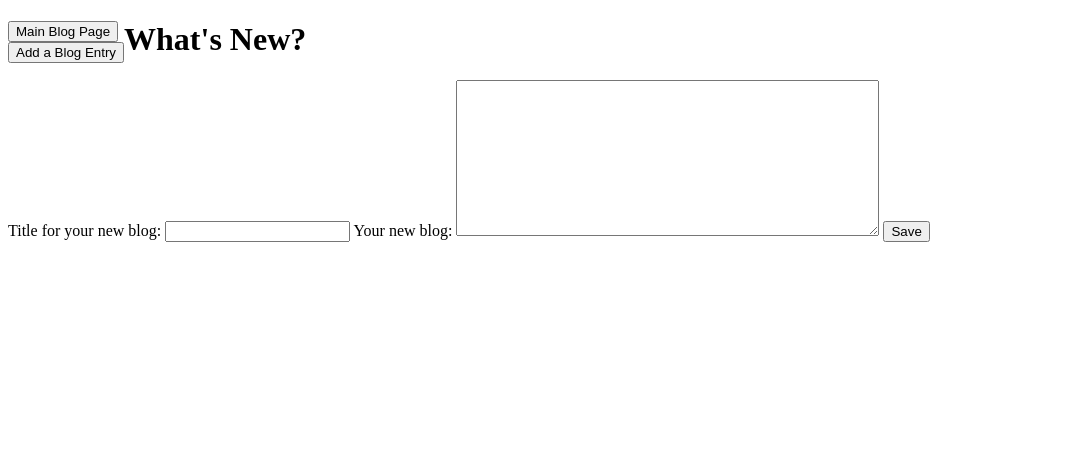
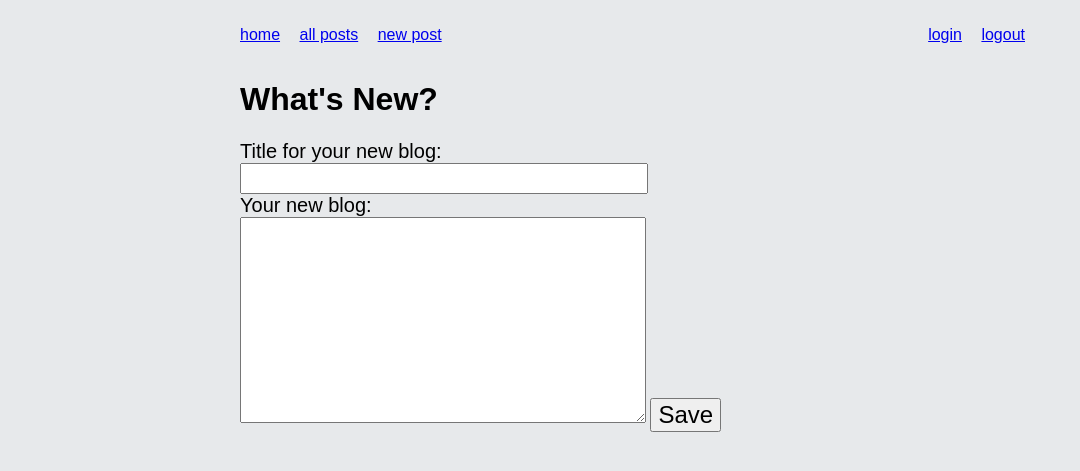
Before and after one commit to sbyrd96/blogz, a Flask app: page /newpost in a window 1280 px wide. Shown: the top 471 px of the page, without its empty margins (0-1080 px from the left). Run offline with Flask 2, Linux system fonts and the light colour scheme.

Commit message:
added style sheets, user class, templates

```diff
--- a/main.py
+++ b/main.py
@@ -8,6 +8,18 @@ app.config['SQLALCHEMY_ECHO'] = True
 db = SQLAlchemy(app)
 
 app.secret_key = "secretkey"
+
+
+
+class User(db.Model):
+    userid = db.Column(db.String(120), primary_key=True)
+    email = db.Column(db.String(120), unique=True)
+    password = db.Column(db.String(120))
+
+    def __repr__(self):
+        return '<User %r>' % self.email
+
+
 
 class Entry(db.Model):
 
@@ -25,12 +37,149 @@ class Entry(db.Model):
         else:
             return False
 
+def is_email(string):
+    atsign_index = string.find('@')
+    atsign_present = atsign_index >= 0
+    if not atsign_present:
+        return False
+    else:
+        domain_dot_index = string.find('.', atsign_index)
+        domain_dot_present = domain_dot_index >= 0
+        return domain_dot_present
+
+def text_present(string):
+    if string != "":
+        return True
+    else:
+        return False
+
+def blank_space(string):
+    blank_space = " "
+    if blank_space in string:
+        return True
+    else:
+        return False
+
 
 # main page
 
 @app.route("/")
 def index():
     return redirect("/blog")
+
+# sign up page
+@app.route("/signup", methods=['GET', 'POST'])
+def signup():
+    if request.method == 'GET':
+        return render_template('signup.html')
+    elif request.method == 'POST':
+        email = request.form['email']
+        username = request.form['username']
+        password = request.form['password']
+        verify = request.form['verify']
+
+        error_present = False
+
+        name_error = ""
+        name_blank_error = ""
+        name_len_error = ""
+        password_error = ""
+        pass_len_error = ""
+        pass_blank_error = ""
+        match_error = ""
+        mail_error = ""
+
+    # username validity check
+        if not text_present(username):
+            name_error = "This field is required. Please enter a username."
+            error_present = True
+
+        if blank_space(username):
+            name_blank_error = "Blank spaces are not allowed. Please try again."
+            error_present = True
+
+        if len(username) > 20 or len(username) < 3:
+            name_len_error = "Username must be between 3-20 characters in length."
+            error_present = True
+
+    # password validity check
+        if not text_present(password):
+            password_error = "This field is required. Please enter a password."
+            error_present = True
+
+        if blank_space(password):
+            pass_blank_error ="Blank spaces are not allowed. Please try again."
+            error_present = True
+
+        if len(password) > 20 or len(password) < 3:
+            pass_len_error = "Password must be between 3-20 characters in length."
+            error_present = True
+
+    # re-enter password, verification check
+        if password != verify:
+            match_error = "Please try again. Passwords did not match."
+            error_present = True
+
+
+    # email validity check
+
+        if not is_email(email) and not len(email)==0:
+            mail_error = "Please try again. That email address is not in the correct format (@ or .)."
+            error_present = True
+
+        if blank_space(email):
+            mail_error = "Please try again. That email address is not in the correct format (blank space)."
+            error_present = True
+
+        if len(email) > 20 or len(email) < 3 and not len(email)==0:
+            mail_error = "Please try again. That email address is not in the correct format (length)."
+            error_present = True
+
+    # if no errors, send to welcome page
+    if error_present == True:
+        return render_template("signup.html",
+        username=username,
+        email=email,
+        error_present=error_present,
+        name_error = name_error,
+        name_blank_error = name_blank_error,
+        name_len_error = name_len_error,
+        password_error = password_error,
+        pass_blank_error = pass_blank_error,
+        pass_len_error = pass_len_error,
+        match_error = match_error,
+        mail_error = mail_error)
+    else:
+        return render_template("welcome.html", username=username)
+
+
+
+
+
+
+
+
+# login page
+
+@app.route("/login", methods=['GET', 'POST'])
+def login():
+    if request.method == 'GET':
+        return render_template('login.html', title="Log In",userid=True)
+    elif request.method == 'POST':
+        userid = request.form['userid']
+        password = request.form['password']
+        users = User.query.filter_by(userid=userid)
+        if users.count() == 1:
+            user = users.first()
+            if password == user.password:
+                session['userid']=user.userid
+                return redirect("/")
+        error = "bad username or password"
+        return redirect("/login")
+    return render_template('login.html', title="Log In",userid=True)
+
+
+
 
 
 #create a main page that also lists all entries
--- /dev/null
+++ b/static/styles.css
@@ -0,0 +1,73 @@
+body {
+  font-family: sans-serif;
+  width: 800px;
+  margin: 0 auto;
+  padding: 10px;
+  color: black;
+  background-color: #e7e9eb;
+}
+
+.error {
+  color: red;
+}
+
+label {
+  display: block;
+  font-size: 20px;
+}
+
+input[type="text"],
+input[type="password"] {
+  width: 400px;
+  font-size: 20px;
+  padding: 2px;
+}
+
+textarea {
+  width: 400px;
+  height: 200px;
+  font-size: 17px;
+  font-family: monospace;
+}
+
+input[type="submit"] {
+  font-size: 24px;
+}
+
+hr {
+  margin: 20px auto;
+}
+
+.post + .post {
+  margin-top: 20px;
+}
+
+.post-title {
+  font-weight: bold;
+  font-size: 20px;
+}
+
+.post-body {
+  margin: 0;
+  font-size: 17px;
+}
+
+.post-author {
+  font-style: italic;
+  font-size: 12px;
+}
+
+nav ul {
+  padding: 0;
+  display: inline-block;
+}
+
+nav ul li {
+  list-style: none;
+  display: inline-block;
+  margin-right: 15px;
+}
+
+nav #user-account {
+  float: right;
+}
--- a/templates/base.html
+++ b/templates/base.html
@@ -1,19 +1,25 @@
 <!DOCTYPE html>
 <html>
   <head>
+
+      <nav>
+          <ul id="user-account">
+
+              <li><a href="/login">login</a></li>
+              <li><a href="/logout">logout</a></li>
+          </ul>
+          <ul>
+
+              <li><a href="/">home</a></li>
+              <li><a href="/blog">all posts</a></li>
+              <li><a href="/blog/newpost">new post</a></li>
+          </ul>
+
+      </nav>
+
     <title>{{ title }}</title>
-  </head>
-
-  <body>
-    <div style="float:left">
-      <form action="/blog" id="blog">
-        <input type="submit" value="Main Blog Page" />
-      </form>
-
-      <form action="/newpost"  id="newpost">
-        <input type="submit" value="Add a Blog Entry" />
-      </form>
-    </div>
+    <link rel="stylesheet" href="/static/normalize.css">
+    <link rel="stylesheet" href="/static/styles.css">
 
     {% block content %} {% endblock %}
   </body>
```
Also changed, not shown: templates/login.html (added, +27 -0 lines), templates/signup.html (added, +36 -0 lines), static/normalize.css (added).
